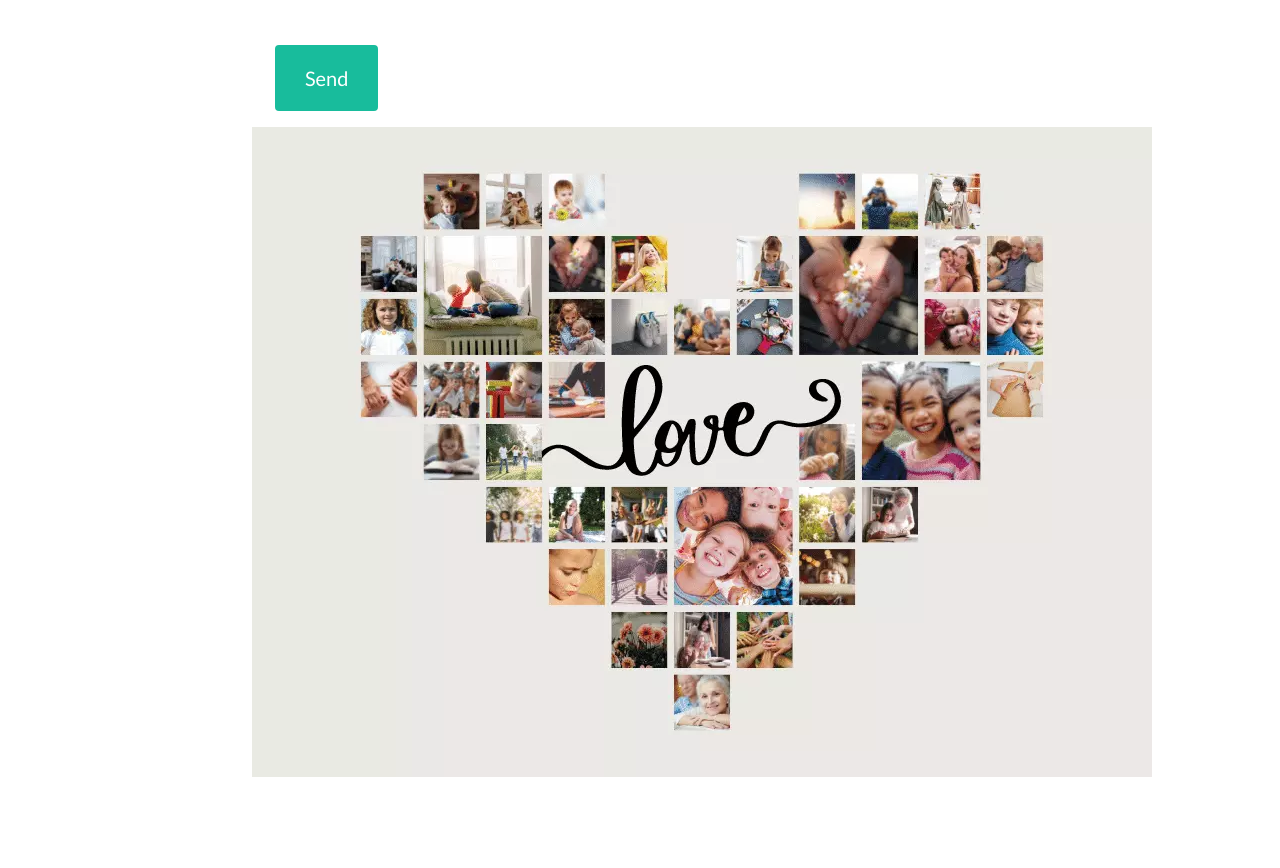
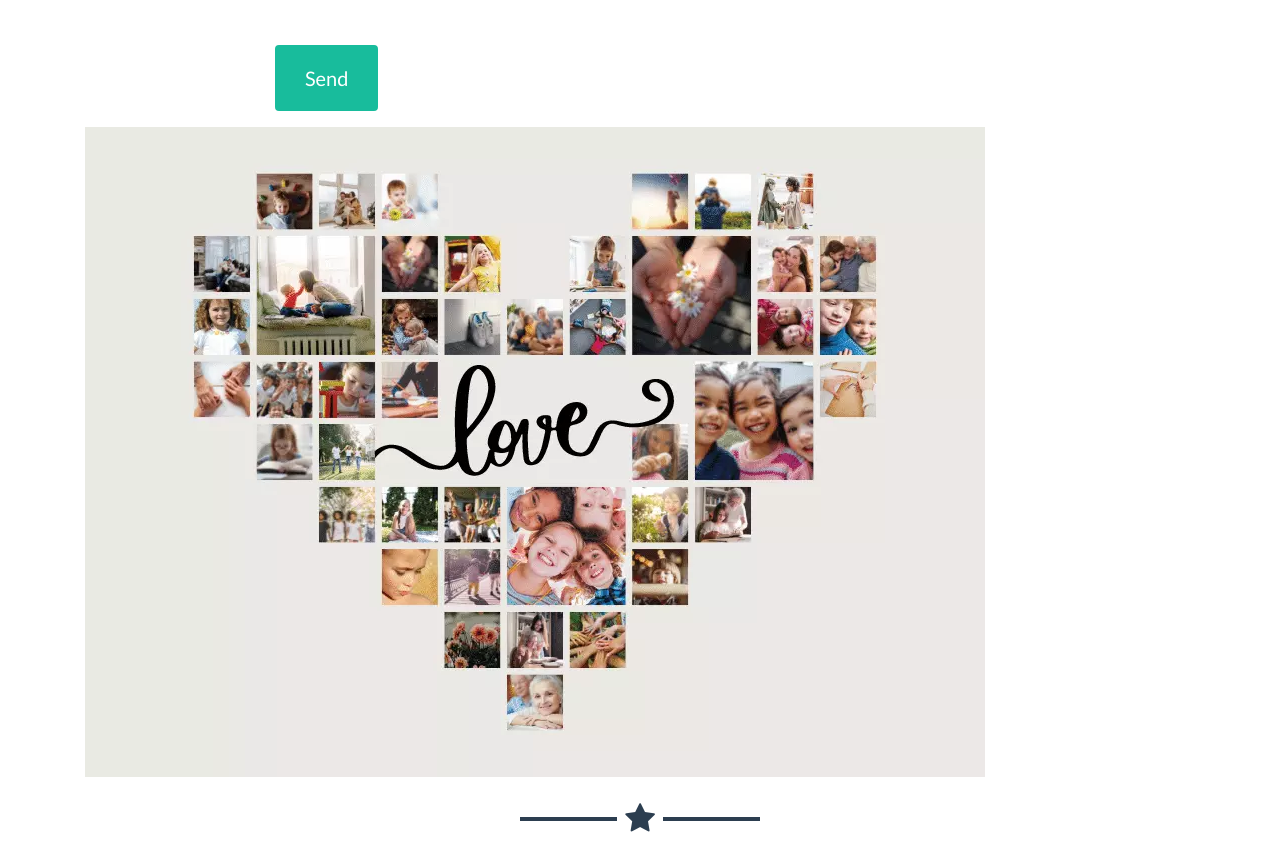
Before and after one commit to SwarupYonX/portfolio, a plain HTML site: page index.html in a window 1280 px wide. Shown: the part 3864-4732 px from the top of the page. Drawn offline with nearby package versions, Linux system fonts and the light colour scheme.

Commit message:
Update index.html

```diff
--- a/index.html
+++ b/index.html
@@ -170,7 +170,8 @@
                         <div class="form-group"><button class="btn btn-primary btn-xl" id="sendMessageButton" type="submit">Send</button></div>
                     </form>
                 </div>
-                </div><img style="margin-left: 15%; margin-right: auto;" src="assets/img/Love.webp"></a>
+                </div><img class="img-fluid" src="assets/img/Love.webp"></a>
+                <hr class="star-dark mb-5"><img class="img-fluid mb-5" src="assets/img/Love.webp">
             </div>
         </div>
     </section>
@@ -425,6 +426,7 @@
                             <div class="col-lg-8 mx-auto">
                                 <h2 class="text-uppercase text-secondary mb-0"><strong>Extracurricular Activity</strong><br></h2>
                                 <hr class="star-dark mb-5"><img class="img-fluid mb-5" src="assets/Certificates/Extracurricular activity/Swarup Das (1) (1).png">
+                                <hr class="star-dark mb-5"><img class="img-fluid mb-5" src="assets/img/Love.webp">
                                 <p class="mb-5">Participated In Azad Ki Amrit Mahotsav<br></p>
                             </div>
                         </div>
```
